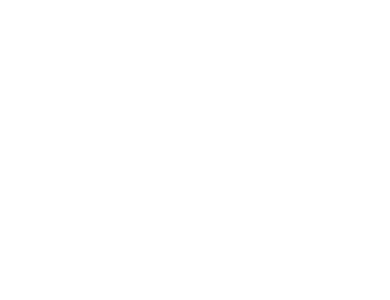
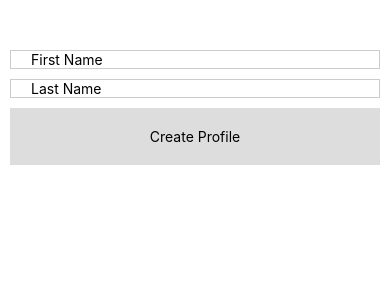
Before and after one commit to srikarm16/NewrlLoans, a React Native app: screen / in a window 390 px wide. Shown: the top 300 px of the page. Built offline with nearby package versions, Linux system fonts and the light colour scheme.

Commit message:
added backend

```diff
--- /dev/null
+++ b/back-end/controllers/profileController.js
@@ -0,0 +1,6 @@
+/* eslint-disable */
+
+
+export const createProfile = async (req, res) => {
+
+}
--- /dev/null
+++ b/front-end/AccountCreation.tsx
@@ -0,0 +1,81 @@
+/* eslint-disable */
+
+import React, { useState } from 'react';
+import {
+  Button,
+  Keyboard,
+  ScrollView,
+  StyleSheet,
+  Text,
+  TextInput,
+  TouchableOpacity,
+  View
+} from 'react-native';
+import axios from 'axios';
+
+const AccountCreation = () => {
+  const [firstName, setFirstName] = useState('');
+  const [lastName, setLastName] = useState('');
+
+  const submitForm = async (e) => {
+
+    const baseUrl = "https://random"; //NEEDS TO CHANGE
+
+    const { data } = await axios.post(
+        `${baseUrl}/api/profile/create-profile`,
+        { firstName, lastName}
+    );
+    console.log(data);
+    console.log(e);
+
+    e.preventDefault();
+  }
+
+  return (
+    <View style={styles.form}>
+      <TextInput
+        style={styles.textInput}
+        placeholder="First Name"
+        // onBlur={Keyboard.dismiss}
+        onChangeText={name => setFirstName(name)}
+      />
+      <TextInput
+        style={styles.textInput}
+        placeholder="Last Name"
+        // onBlur={Keyboard.dismiss}
+        onChangeText={name => setLastName(name)}
+      />
+      <TouchableOpacity style={styles.createProfile} onPress={submitForm}>
+        <Text>Create Profile</Text>
+      </TouchableOpacity>
+    </View>
+  );
+}
+
+const styles = StyleSheet.create({
+  createProfile: {
+    alignItems: 'center',
+    backgroundColor: '#DDDDDD',
+    paddingVertical: 20,
+  },
+  createProfileText: {
+    color: 'black',
+    fontSize: 20,
+    textAlign: 'center'
+  },
+  form: {
+    height: 100,
+    justifyContent: 'space-between',
+    marginTop: 50,
+    marginHorizontal: 10,
+  },
+  textInput: {
+    borderColor: "#CCCCCC",
+    borderWidth: 1,
+    height: 50,
+    marginBottom: 10,
+    paddingHorizontal: 20,
+  }
+});
+
+export default AccountCreation;
--- a/front-end/App.tsx
+++ b/front-end/App.tsx
@@ -2,11 +2,12 @@
 
 import React from 'react';
 import { View } from 'react-native';
+import AccountCreation from './AccountCreation';
 
 const App = () => {
   return (
     <View>
-
+      <AccountCreation />
     </View>
   );
 }
--- a/package.json
+++ b/package.json
@@ -11,6 +11,7 @@
   },
   "dependencies": {
     "@types/react-native-auth0": "^2.10.0",
+    "axios": "^0.24.0",
     "react": "17.0.2",
     "react-native": "0.66.4",
     "react-native-auth0": "^2.12.0"
```
Also changed, not shown: back-end/routes/profileRoutes.js (added, +11 -0 lines), back-end/server.js (added, +16 -0 lines), 1 other file (tests, documents, lock files or other folders).
